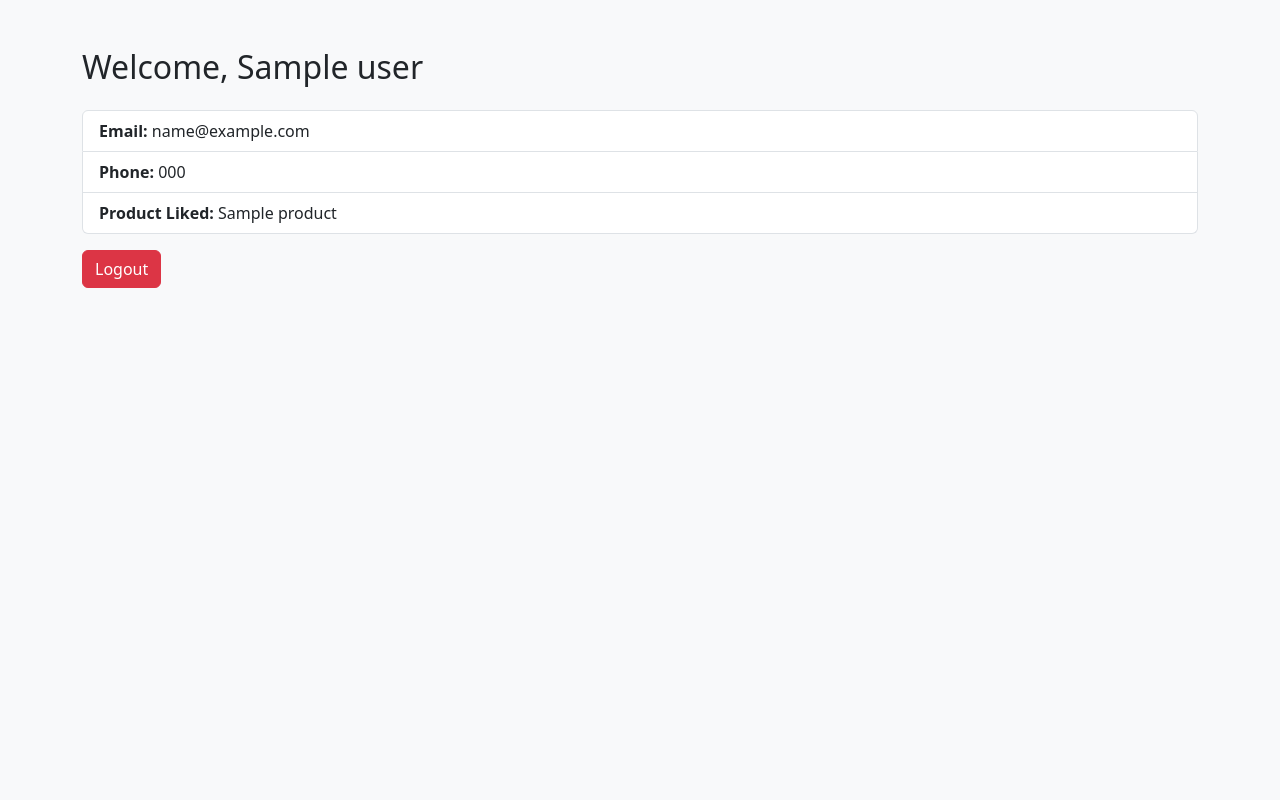
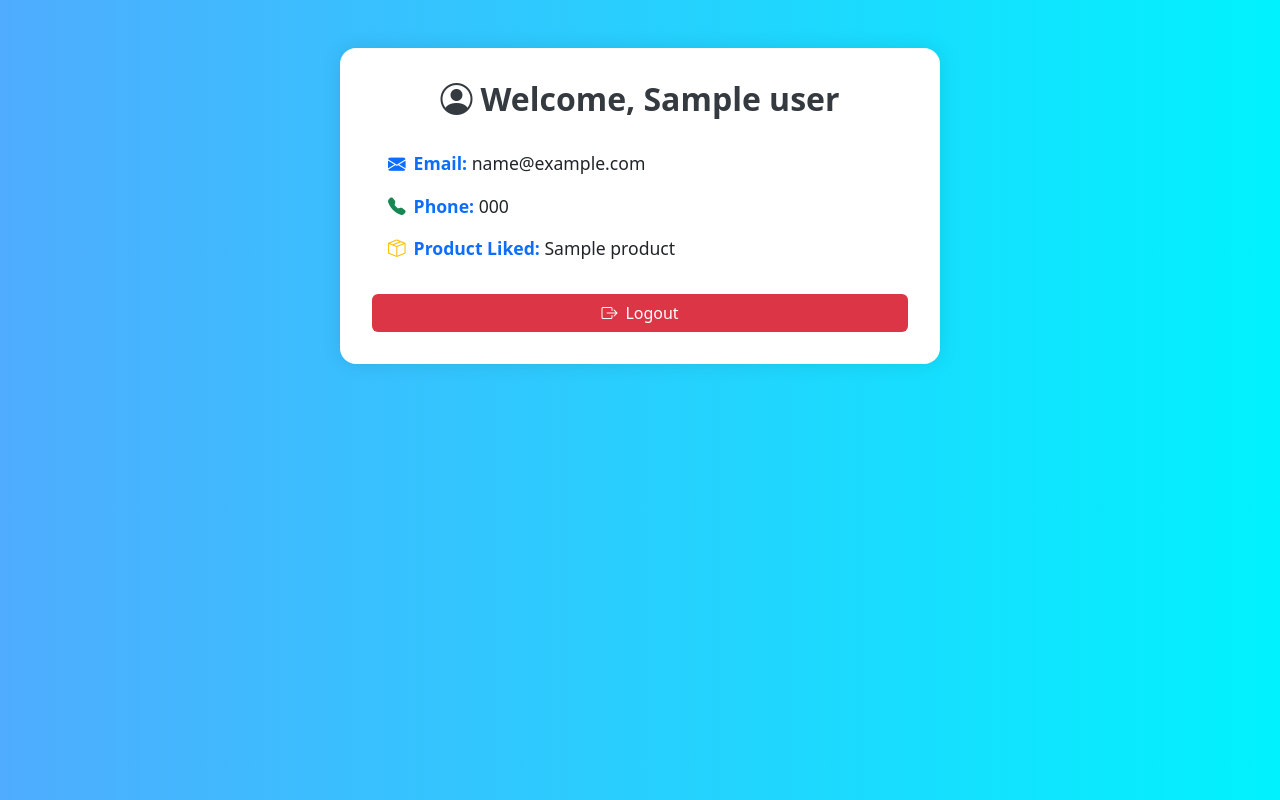
Before and after one commit to manoj2017-dev/customer_app, a Flask app: page /dashboard in a window 1280 px wide. Run offline with Flask 3, Linux system fonts and the light colour scheme; the visitor is signed in with stand-in values (Sample User, id 1); a database or web service that is not in the repository returns one stand-in record (values such as "Sample title").

Commit message:
Design full dashboar_1

```diff
--- a/app/templates/dashboard.html
+++ b/app/templates/dashboard.html
@@ -3,17 +3,53 @@
 <head>
     <meta charset="UTF-8">
     <title>Dashboard</title>
-    <link rel="stylesheet" href="https://cdn.jsdelivr.net/npm/bootstrap@5.3.3/dist/css/bootstrap.min.css">
+    <link href="https://cdn.jsdelivr.net/npm/bootstrap@5.3.3/dist/css/bootstrap.min.css" rel="stylesheet">
+    <link href="https://cdn.jsdelivr.net/npm/bootstrap-icons@1.10.5/font/bootstrap-icons.css" rel="stylesheet">
+    <style>
+        body {
+            background: linear-gradient(to right, #4facfe, #00f2fe);
+            min-height: 100vh;
+        }
+        .dashboard-card {
+            background-color: white;
+            border-radius: 1rem;
+            box-shadow: 0 0 20px rgba(0,0,0,0.1);
+            padding: 2rem;
+            max-width: 600px;
+            margin: auto;
+        }
+        .dashboard-card h2 {
+            font-weight: 700;
+            margin-bottom: 1.5rem;
+            color: #343a40;
+        }
+        .list-group-item {
+            border: none;
+            font-size: 1.1rem;
+        }
+        .list-group-item strong {
+            color: #0d6efd;
+        }
+        .btn-logout {
+            background-color: #dc3545;
+            color: white;
+        }
+        .btn-logout:hover {
+            background-color: #c82333;
+        }
+    </style>
 </head>
-<body class="bg-light">
-    <div class="container mt-5">
-        <h2>Welcome, {{ user['name'] }}</h2>
-        <ul class="list-group mt-4">
-            <li class="list-group-item"><strong>Email:</strong> {{ user['email'] }}</li>
-            <li class="list-group-item"><strong>Phone:</strong> {{ user['phone'] }}</li>
-            <li class="list-group-item"><strong>Product Liked:</strong> {{ user['product'] }}</li>
-        </ul>
-        <a href="/logout" class="btn btn-danger mt-3">Logout</a>
+<body>
+    <div class="container py-5">
+        <div class="dashboard-card text-center">
+            <h2><i class="bi bi-person-circle me-2"></i>Welcome, {{ user['name'] }}</h2>
+            <ul class="list-group list-group-flush text-start">
+                <li class="list-group-item"><i class="bi bi-envelope-fill me-2 text-primary"></i><strong>Email:</strong> {{ user['email'] }}</li>
+                <li class="list-group-item"><i class="bi bi-telephone-fill me-2 text-success"></i><strong>Phone:</strong> {{ user['phone'] }}</li>
+                <li class="list-group-item"><i class="bi bi-box-seam me-2 text-warning"></i><strong>Product Liked:</strong> {{ user['product'] }}</li>
+            </ul>
+            <a href="/logout" class="btn btn-logout mt-4 w-100"><i class="bi bi-box-arrow-right me-2"></i>Logout</a>
+        </div>
     </div>
 </body>
 </html>
```
